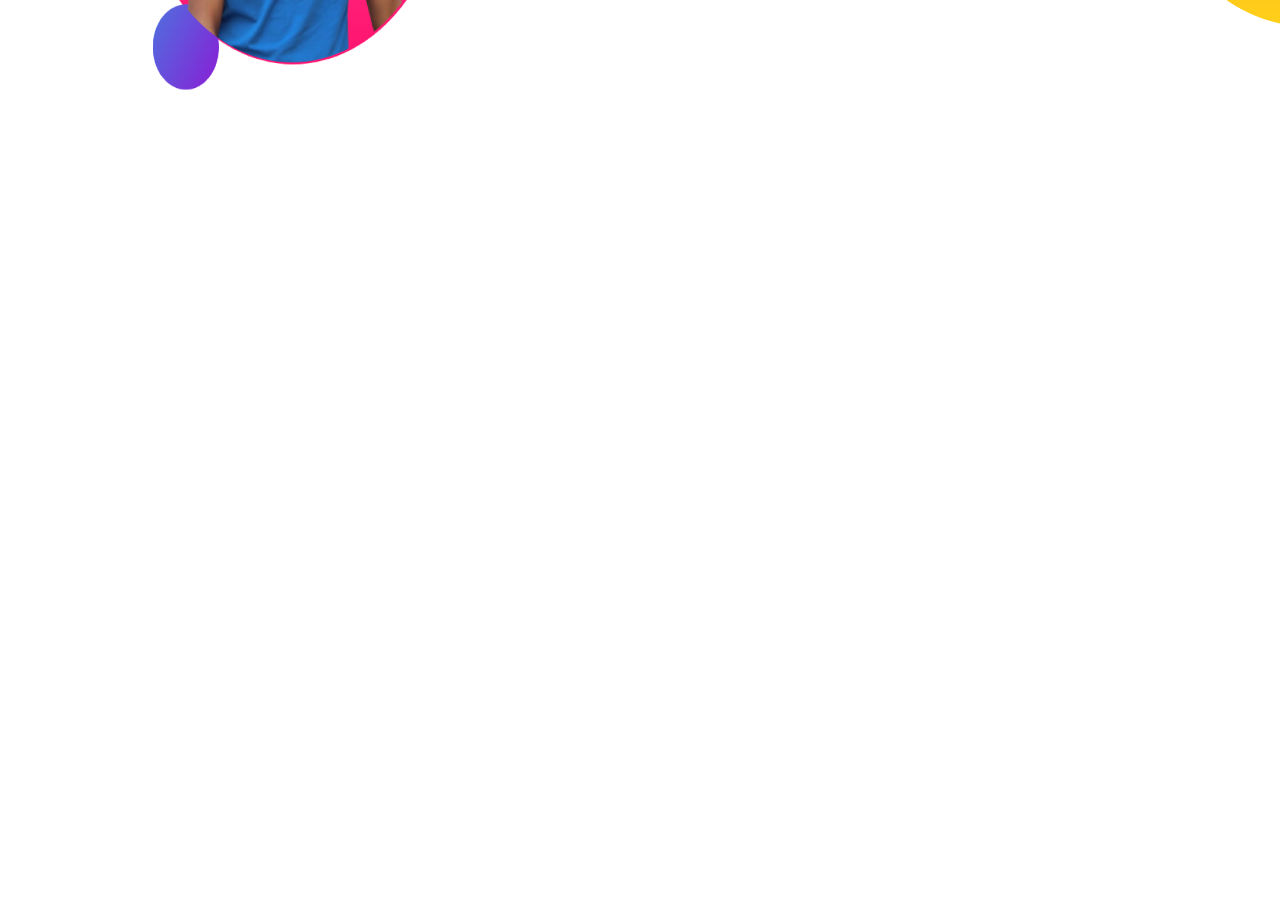
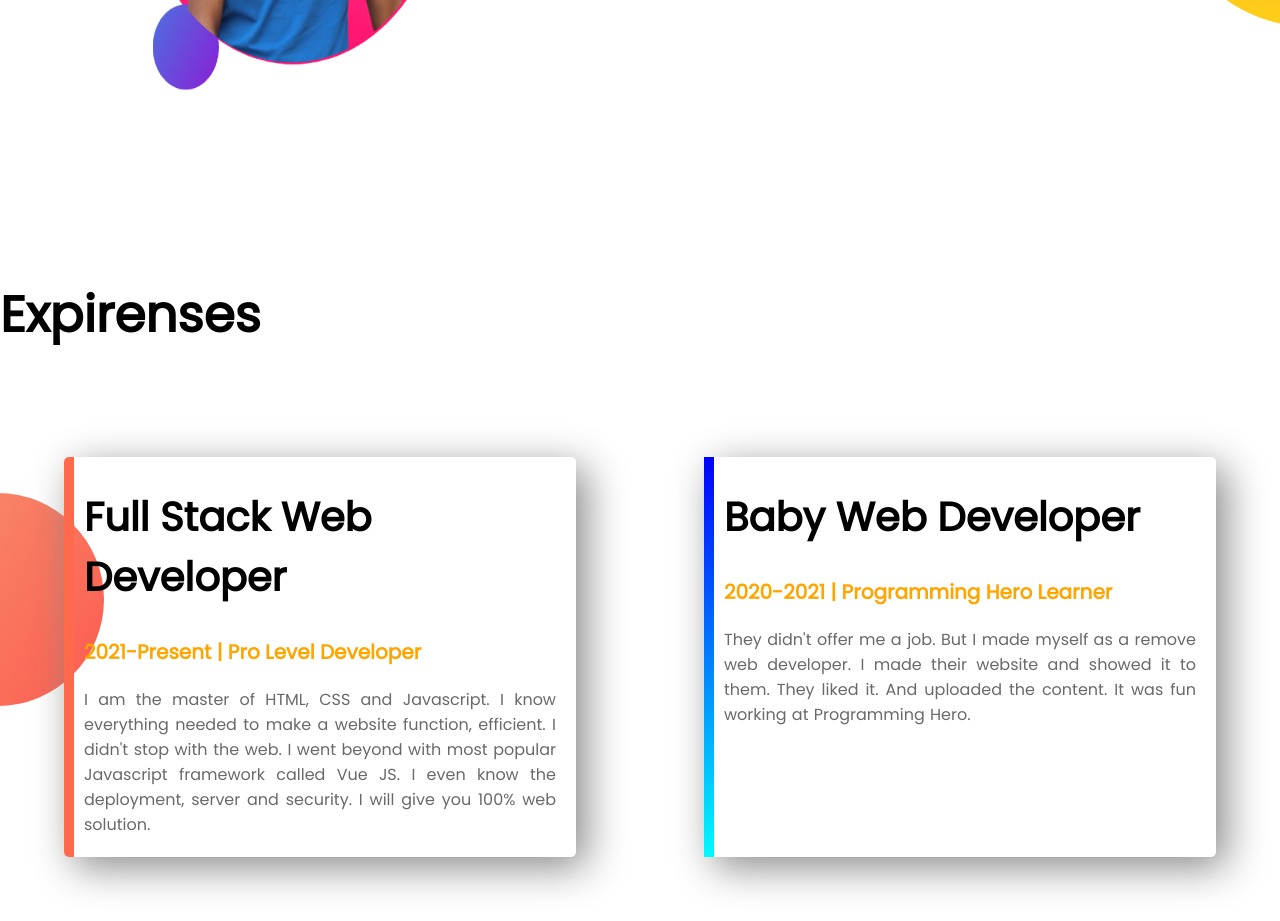
Before and after one commit to Saiful182/Developer_portfolio_practise, a plain HTML site: page index.html in a window 1280 px wide. Shown: the part 1031-1952 px from the top of the page. Before the commit the page ends 1309 px from the top, so only its background shows below. Drawn offline with Linux system fonts and the light colour scheme.

Commit message:
fotter part added"

```diff
--- a/index.html
+++ b/index.html
@@ -14,7 +14,7 @@
 </head>
 
 <body>
-    <section class="top-banner">
+    <section class="top-banner flexible-container">
         <div class="top-left">
             <h1>Welcome</h1>
             <h1> <span class="orange-color">Saiful Islam's</span> World</h1>
@@ -30,7 +30,7 @@
             <img src="images/Image 2.png" alt="developer's Picture">
         </div>
     </section>
-    <section class="middle-banner">
+    <section class="middle-banner flexible-container">
         <div class="middle-left">
             <img src="images/image 1.png" alt="developer's Picture">
         </div>
@@ -42,9 +42,26 @@
             <a class="ancor-middle-right" target="_blank" href="#">Download Resume</a>
 
         </div>
-
-
-
+    </section>
+    <section class="buttom-part">
+        <h1>Expirenses</h1>
+        <div class="flexible-container">
+            <div class="left-fotter">
+                <h2>Full Stack Web Developer</h2>
+                <h4>2021-Present | Pro Level Developer</h4>
+                <p>I am the master of HTML, CSS and Javascript. I know everything needed to make a website function,
+                    efficient. I didn't stop with the web. I went beyond with most popular Javascript framework called
+                    Vue
+                    JS. I even know the deployment, server and security. I will give you 100% web solution.</p>
+            </div>
+            <div class="right-fotter">
+                <h2>Baby Web Developer</h2>
+                <h4>2020-2021 | Programming Hero Learner</h4>
+                <p>They didn't offer me a job. But I made myself as a remove web developer. I made their website and
+                    showed
+                    it to them. They liked it. And uploaded the content. It was fun working at Programming Hero.</p>
+            </div>
+        </div>
 
     </section>
 </body>
--- a/style.css
+++ b/style.css
@@ -16,22 +16,24 @@ h3{
     display: block;
 
 }
-.top-left p{
+p{
     text-align: justify;
     word-spacing: 1px;
     font: 10px;
     color: dimgray;
+    margin: 20px 20px 20px 0;
 }
 .orange-color{
     color: orangered;
 }
-section{
+.flexible-container{
     display: flex;
 }
 
 .top-left,.middle-right{
     width: 50%;
     padding-left:10%;
+
 
 }
 .top-right,.middle-left{
@@ -62,3 +64,33 @@ section{
     background-repeat: no-repeat;
     background-position:right;
 }
+
+.left-fotter,.right-fotter{
+    box-shadow:10px 10px 40px #888888;
+    width: 45%;
+    margin: 5%;
+    padding-left: 10px;
+    border-radius: 5px;
+}
+.left-fotter{
+    border-left:10px solid #FF6A4D;
+}
+.right-fotter{
+    border-left:10px solid;
+    border-image:linear-gradient(blue,#00FAFF);
+    border-image-slice: 1;
+}
+.buttom-part{
+    background-image:url(images/buttom.png) ;
+    background-repeat: no-repeat;
+    background-position: left;
+}
+h2{
+    font-size: 40px;
+    margin: 30px 0;
+}
+h4{
+    font-size:20px;
+    margin:20px 0;
+    color:orange;
+}
```
Also changed, not shown: images/buttom.png (added).
